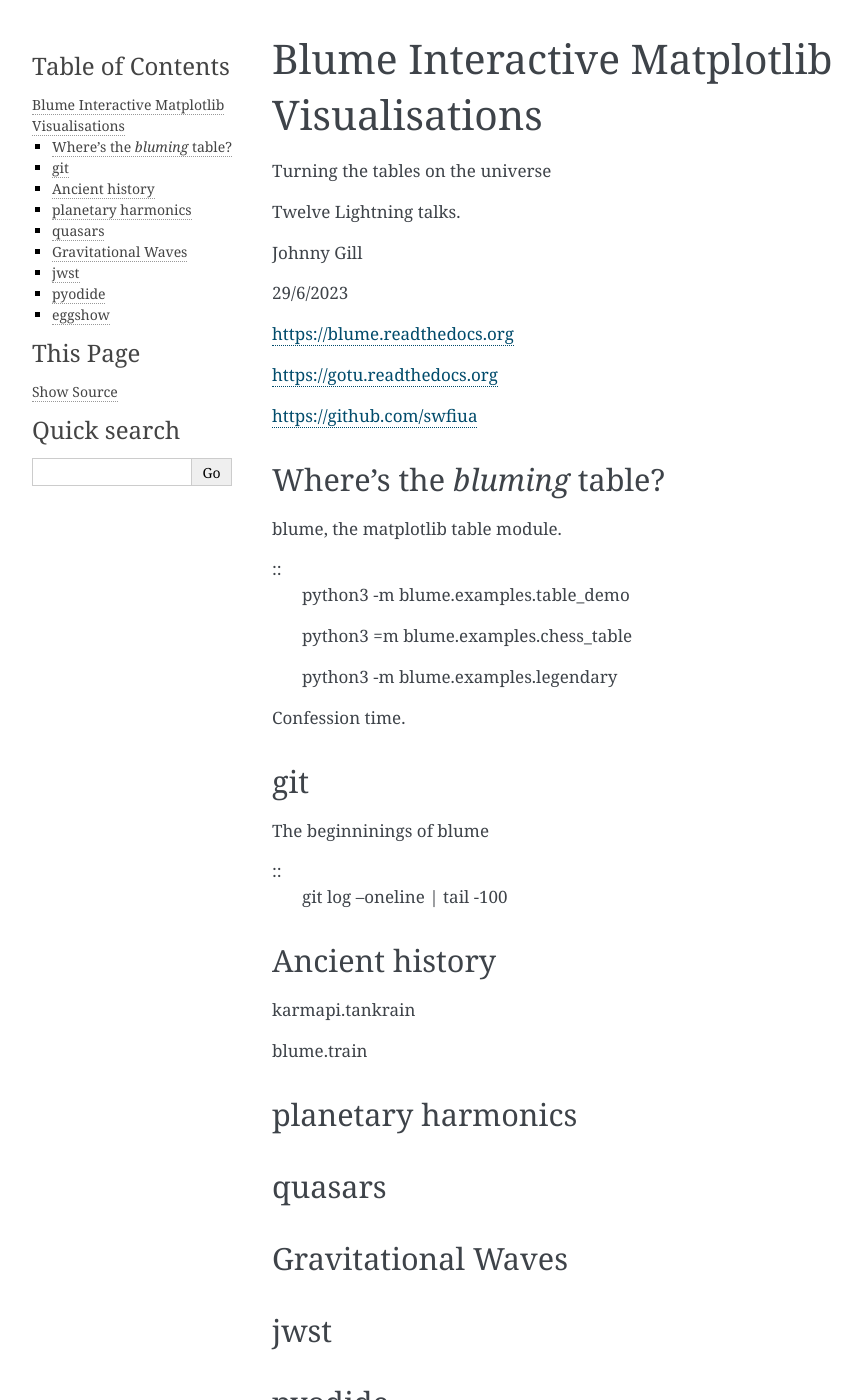
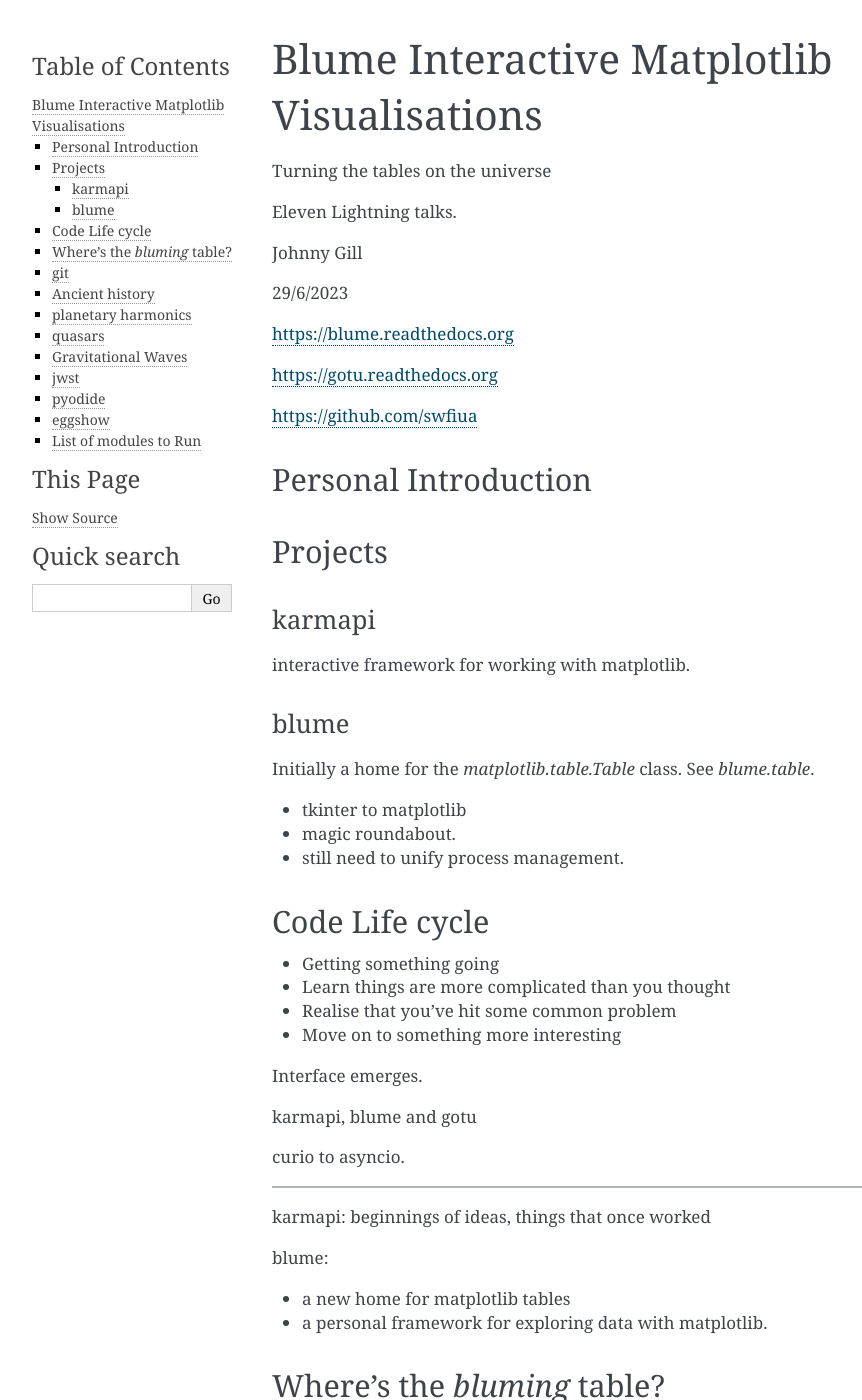
Before and after one commit to swfiua/gotu, a Sphinx documentation site: the page built from docs/tttotu.rst, in a window 1280 px wide and 1400 px high. Shown: the whole window, without its empty margins (148-1010 px from the left). Built offline with Sphinx 7.4.7, drawn with Linux system fonts in a browser that asks for light colours; formulas are drawn with MathJax 3; some of the changed text lies outside the part shown.

Commit message:
more ramblings in tttotu

```diff
--- a/docs/tttotu.rst
+++ b/docs/tttotu.rst
@@ -5,7 +5,7 @@
 
 Turning the tables on the universe
 
-Twelve Lightning talks.
+Eleven Lightning talks.
 
 Johnny Gill
 
@@ -16,6 +16,53 @@ https://blume.readthedocs.org
 https://gotu.readthedocs.org
 
 https://github.com/swfiua
+
+Personal Introduction
+=====================
+
+Projects
+========
+
+karmapi
+-------
+
+interactive framework for working with matplotlib.
+
+blume
+-----
+
+Initially a home for the `matplotlib.table.Table` class.  See
+`blume.table`.
+
+* tkinter to matplotlib
+* magic roundabout.
+* still need to unify process management.
+
+Code Life cycle
+===============
+
+
+* Getting something going
+* Learn things are more complicated than you thought
+* Realise that you've hit some common problem
+* Move on to something more interesting
+
+Interface emerges.
+
+
+karmapi, blume and gotu
+
+curio to asyncio.
+
+=======================
+
+karmapi: beginnings of ideas, things that once worked
+
+blume:
+
+* a new home for matplotlib tables
+* a personal framework for exploring data with matplotlib.
+
 
 Where's the *bluming* table?
 ============================
@@ -50,6 +97,9 @@ blume.train
 planetary harmonics
 ===================
 
+::
+   python3 -m gotu.planets
+
 quasars
 =======
 
@@ -77,3 +127,9 @@ blume.gaia
 gotu.planets
 
 gotu.
+
+List of modules to Run
+======================
+
+blume.examples.table_demo
+blume.examples.chess_table
```
